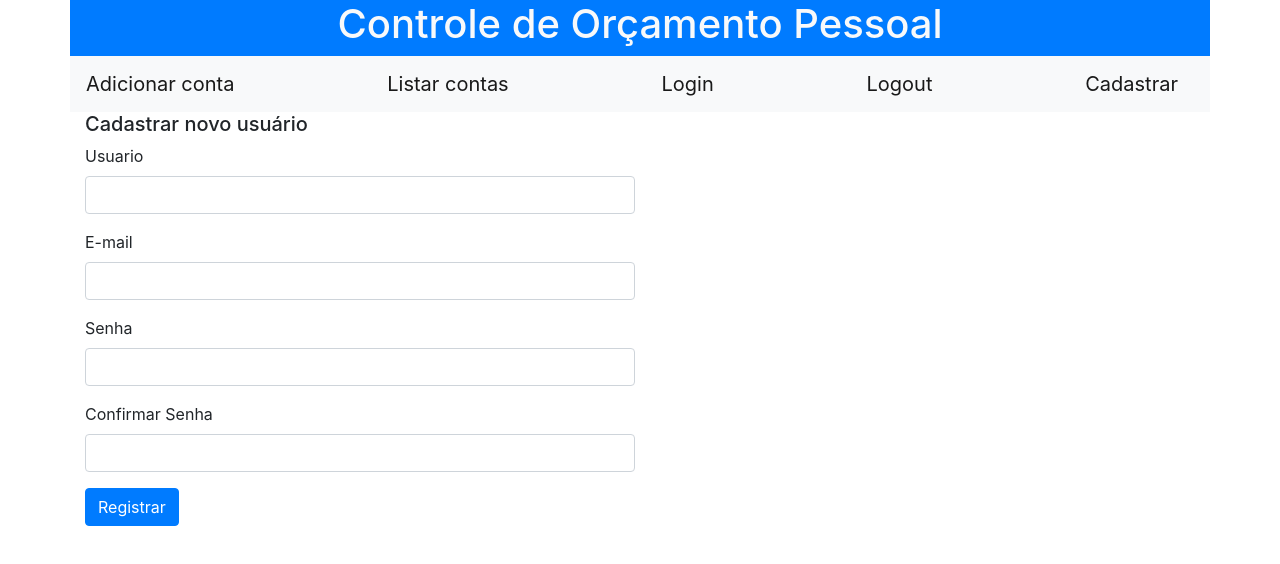
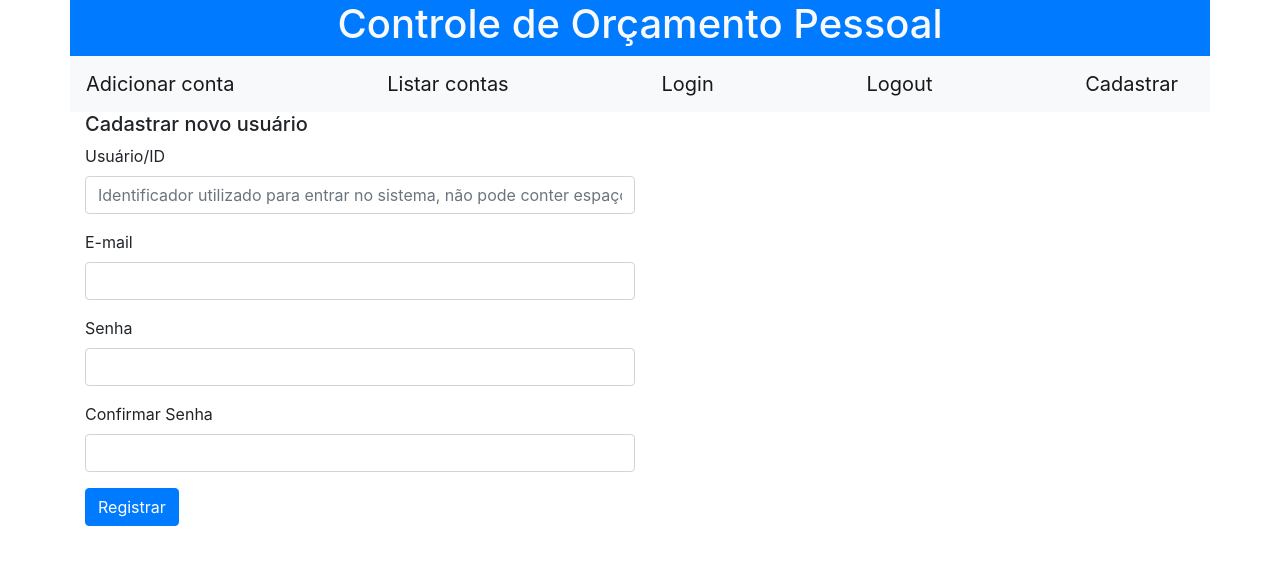
Before and after one commit to guibedin/orcamentopessoal-front, a React (Create React App) app: page /cadastrar in a window 1280 px wide. Shown: the top 564 px of the page. Built offline with nearby package versions, Linux system fonts and the light colour scheme.

Commit message:
Cadastro de usuario adicionado

```diff
--- a/src/Cadastrar.js
+++ b/src/Cadastrar.js
@@ -7,7 +7,7 @@ class Cadastrar extends Component {
         super();
 
         this.initialState = {
-            usuario: '',
+            nome: '',
             senha: '',
             senhaRepetida: '',
             email: ''
@@ -20,19 +20,45 @@ class Cadastrar extends Component {
         this.setState({[evento.target.name]: evento.target.value})
     }
 
-    cadastrarUsuario = () => {
+    cadastrarUsuario = evento => {
 
-        const {usuario, email, senha, senhaRepetida} = this.state;
+        evento.preventDefault();
+
+        const {nome, email, senha, senhaRepetida} = this.state;
+        const url = new URL("http://localhost:8080/usuario/cadastrar/");
+
+        const fetchParams = {
+            method: 'POST',
+            body: JSON.stringify(this.state),
+            headers: {"Content-Type": 'application/json'}
+        };
 
         if(senha !== senhaRepetida) {
             alert('As senhas devem ser iguais!');
+        } else {
+
+            fetch(url, fetchParams)
+                .then(response => {
+                    if(response.ok) {
+                        alert('Usuário cadastrado com sucesso, por favor faça login')
+                        console.log(response.text());
+                    }
+                    else {
+                        throw new Error(response.text());
+                    }
+                })
+                .catch(error => {
+                    console.log(error);
+                })
         }
-        console.log(usuario, email, senha, senhaRepetida);
+
+
+        console.log(nome, email, senha, senhaRepetida);
     }
 
     render() {
 
-        const {usuario, email, senha, senhaRepetida} = this.state;
+        const {nome, email, senha, senhaRepetida} = this.state;
 
         if(localStorage.getItem("auth-token") !== null) {
             alert("Você já está logado!");
@@ -47,8 +73,8 @@ class Cadastrar extends Component {
                 <form>
                     <div className="form-row">
                         <div className="form-group col-md-6">
-                            <label htmlFor="usuario">Usuario</label>
-                            <input type="text" name="usuario" id="usuario" className="form-control" value={usuario} onChange={this.handleChange}/>
+                            <label htmlFor="usuario">Usuário/ID</label>
+                            <input placeholder="Identificador utilizado para entrar no sistema, não pode conter espaços" type="text" name="nome" id="nome" className="form-control" value={nome} onChange={this.handleChange}/>
                         </div>
                     </div>
                     <div className="form-row">
```
